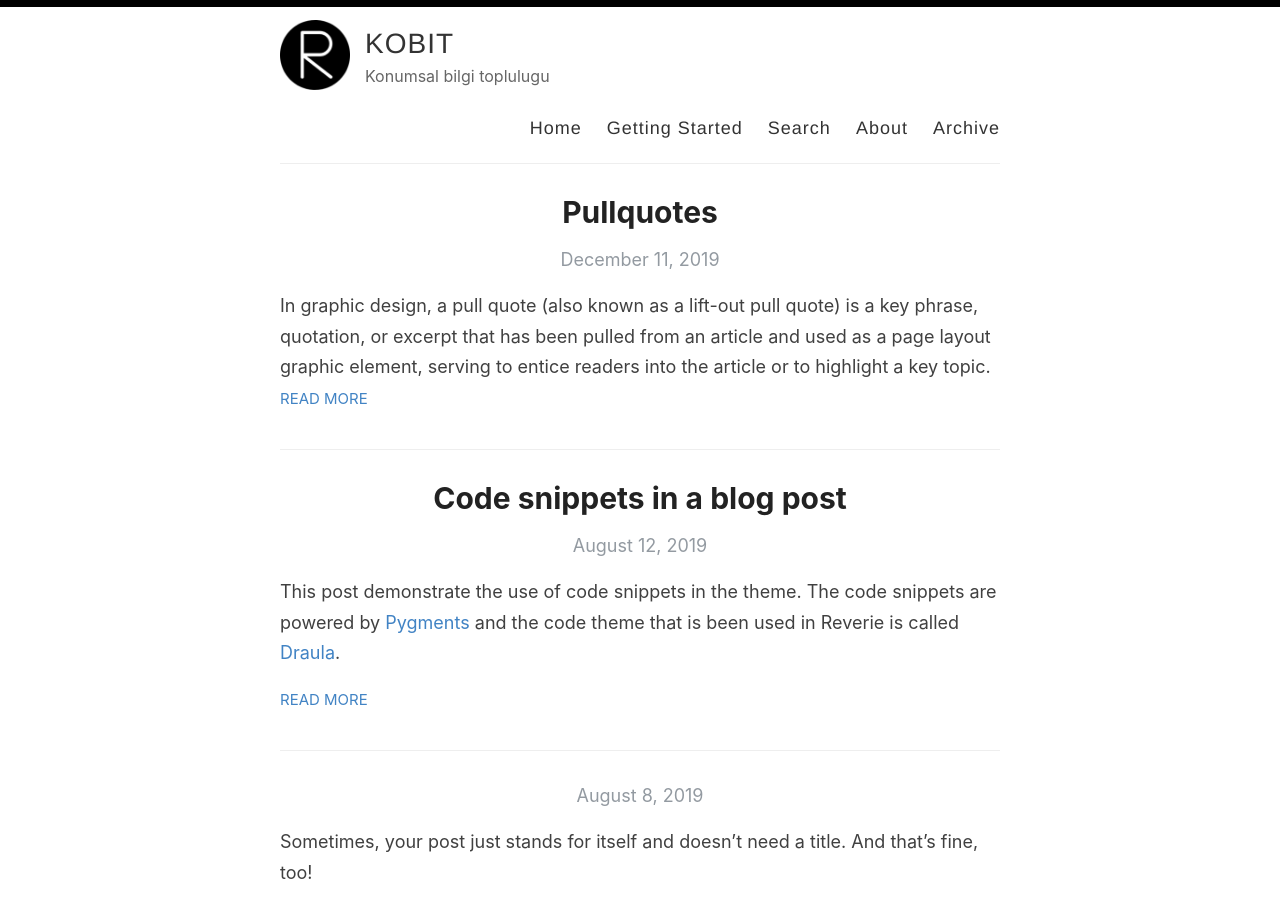
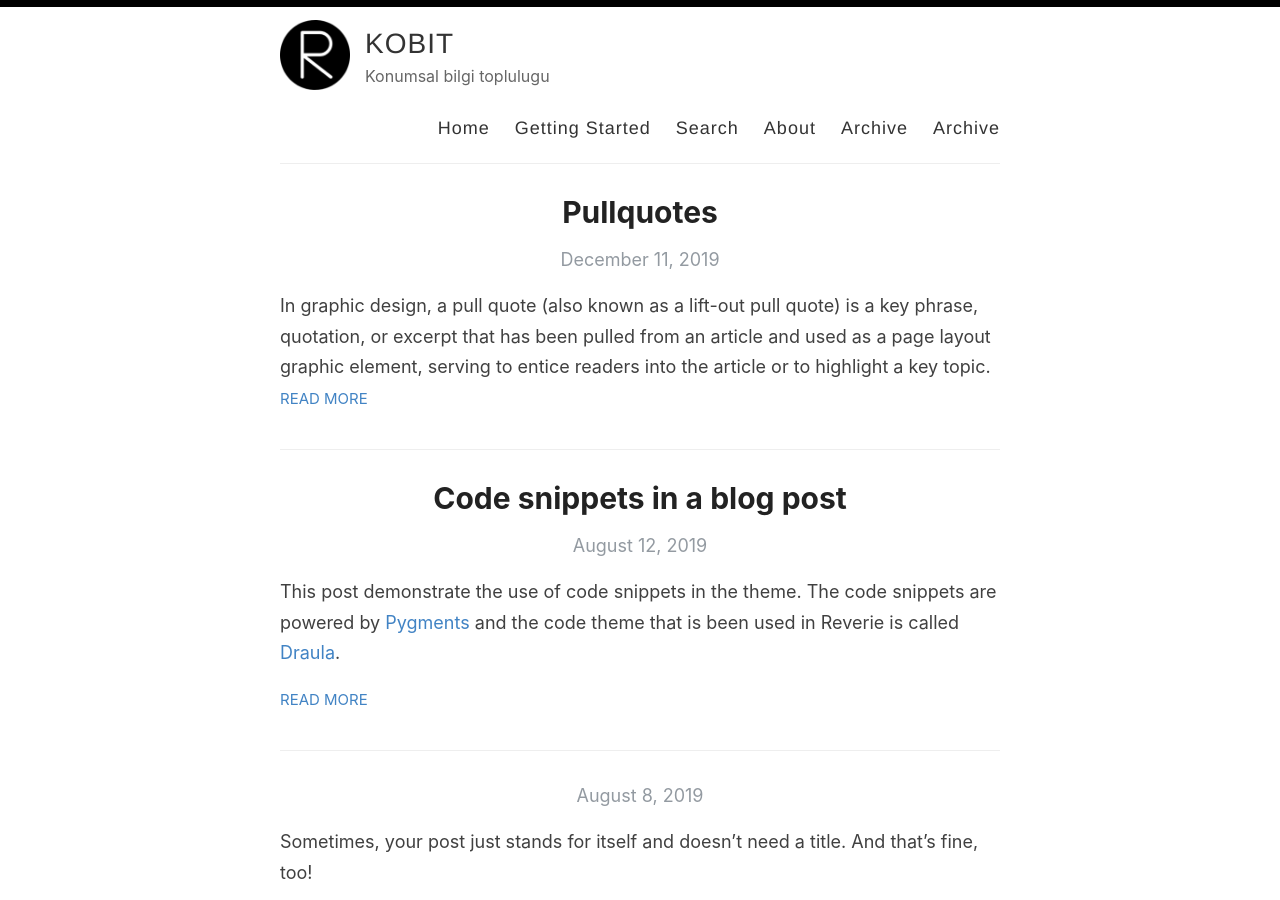
Before and after one commit to kabarmaz/kabarmaz, a Jekyll site: the page built from index.html, in a window 1280 px wide and 900 px high. Built offline with Jekyll 4.4.1, drawn with Linux system fonts in a browser that asks for light colours; the list of posts is cut into pages by our own code.

Commit message:
Update default.html

```diff
--- a/_layouts/default.html
+++ b/_layouts/default.html
@@ -33,6 +33,7 @@
               <a href="{{ site.baseurl }}/search">Search</a>
               <a href="{{ site.baseurl }}/about">About</a>
               <a href="{{ site.baseurl }}/archive">Archive</a>
+              <a href="{{ site.baseurl }}/archive">Archive</a>
             </nav>
           </header>
         </div>
```
